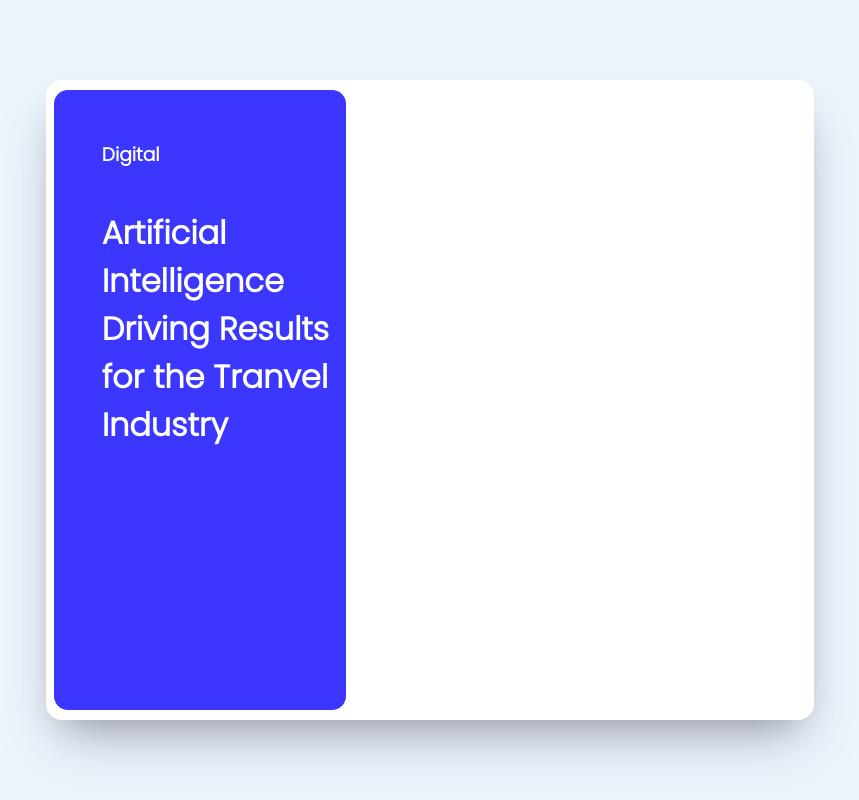
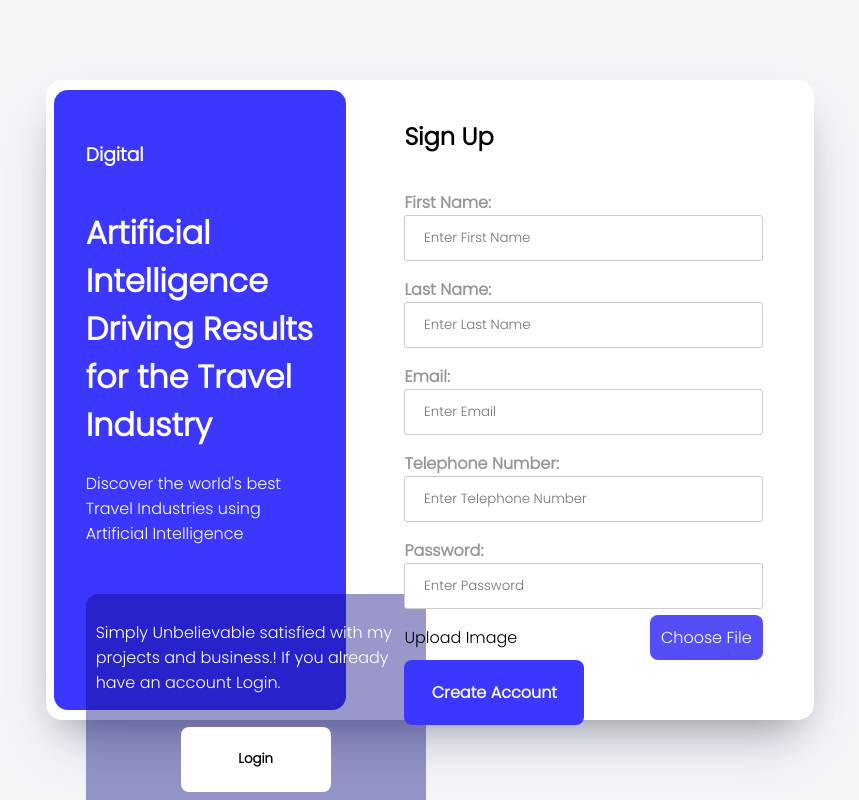
Before and after one commit to LontchiFrank/BridgeLabs_task, a React (Create React App) app: page /signup in a window 1280 px wide. Shown: the whole page, without its empty margins (210-1069 px from the left). Built offline with nearby package versions, Linux system fonts and the light colour scheme.

Commit message:
slide animation

```diff
--- a/src/pages/Signup/Signup.css
+++ b/src/pages/Signup/Signup.css
@@ -1,10 +1,11 @@
 .main {
   width: 100%;
   height: 100vh;
-  background-color: rgb(237, 245, 252);
+  background-color: rgb(244, 247, 250);
   display: flex;
   justify-content: center;
   align-items: center;
+  overflow: hidden;
 }
 .container-middle {
   width: 60%;
@@ -29,6 +30,7 @@
 .overlay {
   width: 95%;
   height: 97%;
+  /* padding-left: 2em; */
   border-radius: 14px;
   background-color: #3c37ff;
 }
@@ -36,16 +38,119 @@
   width: 100%;
   display: flex;
   justify-content: left;
-  padding-left: 3em;
+  padding-left: 2em;
   padding-top: 2em;
 }
 .head h3 {
   color: white;
 }
 .title {
-  padding-left: 3em;
+  padding-left: 2em;
   text-align: left;
 }
 .title h1 {
   color: white;
 }
+.bodies {
+  width: 80%;
+  padding-left: 2em;
+  margin-bottom: 3em;
+  text-align: left;
+  color: white;
+}
+.foot {
+  margin-left: 2em;
+  width: 320px;
+  height: 200px;
+  border-radius: 12px;
+  /* padding-left: 2em; */
+  padding: 10px;
+  background-color: #0a067e69;
+}
+.foot p {
+  text-align: left;
+  color: white;
+  margin-bottom: 2em;
+}
+.bton {
+  width: 100%;
+  display: flex;
+  justify-content: center;
+  align-items: center;
+}
+.bton button {
+  width: 150px;
+  height: 65px;
+  border: none;
+  border-radius: 8px;
+  background-color: white;
+  font-weight: 700;
+  cursor: pointer;
+}
+.thirdpart {
+  padding: 1.2em;
+}
+.secondpart {
+  padding: 1.2em;
+}
+.lay1 {
+  margin-bottom: 1em;
+  display: flex;
+  flex-direction: column;
+}
+.lay1 input {
+  border: 1px solid #ccc;
+  border-radius: 3px;
+  height: 42px;
+  padding-left: 1.4em;
+}
+.lay1 input ::placeholder {
+  padding-left: 2em;
+  /* margin-left: 2em; */
+}
+.forms {
+  padding: 2em;
+  padding-top: 1em;
+}
+.title-head {
+  padding-left: 2em;
+  padding-right: 2em;
+}
+.bton1 {
+  width: 100%;
+  display: flex;
+  justify-content: left;
+  cursor: pointer;
+}
+.bton1 button {
+  width: 180px;
+  height: 65px;
+  border: none;
+  font-size: 16px;
+  color: white;
+  font-weight: 700;
+  border-radius: 8px;
+  background-color: #3c37ff;
+  cursor: pointer;
+}
+.lay1 label {
+  font-weight: 700;
+  color: rgb(145, 150, 151);
+}
+.lay2 {
+  display: flex;
+  padding-bottom: 10px;
+  justify-content: space-between;
+}
+input[type="file"] {
+  display: none;
+}
+.files_bton label {
+  width: 180px;
+  height: 35px;
+  color: white;
+  border: none;
+  border-radius: 8px;
+  padding: 0.7em;
+  background-color: #544ef7;
+}
--- a/src/pages/Signup/Signup.jsx
+++ b/src/pages/Signup/Signup.jsx
@@ -1,23 +1,174 @@
-import React from "react";
+import React, { useRef, useState } from "react";
 import "./Signup.css";
 
 function Signup() {
+  const [formData, setFormData] = useState({
+    fname: "",
+    lname: "",
+    email: "",
+    tel: "",
+    password: "",
+  });
+  const { fname, lname, email, tel, password } = formData;
+
+  const [isOpen, setIsOpen] = useState(false);
+  const myElement = useRef(null);
+  const first = useRef(null);
+  const second = useRef(null);
+  const third = useRef(null);
+
+  const handleClick = () => {
+    first.current.style.transform = "translateX(700px)";
+    first.current.style.transition = "3s";
+    first.current.style.zIndex = "3";
+    second.current.style.transform = "translateX(-450px)";
+    second.current.style.transitionDelay = "1s";
+    second.current.style.transition = "3s";
+    second.current.style.transitionTimingFunction = "linear";
+    setIsOpen(true);
+  };
+
+  const handleSecondClick = () => {
+    first.current.style.transform = "translateX(0px)";
+    first.current.style.transition = "3s";
+    first.current.style.zIndex = "3";
+    second.current.style.transform = "translateX(0px)";
+    // second.current.style.transitionDelay = "1s";
+    second.current.style.transition = "3s";
+    second.current.style.transitionTimingFunction = "linear";
+
+    setIsOpen(false);
+    console.log(isOpen);
+  };
+
+  const handleChange = (e) => {
+    setFormData({ ...formData, [e.target.name]: e.target.value });
+  };
+
   return (
     <div className="main">
       <div className="container-middle">
-        <div className="firstpart">
+        <div className="firstpart" ref={first}>
           <div className="overlay">
             <div className="head">
               <h3>Digital</h3>
             </div>
             <div className="title">
               <h1>
-                Artificial Intelligence Driving Results for the Tranvel Industry
+                Artificial Intelligence Driving Results for the Travel Industry
               </h1>
+            </div>
+            <div className="bodies">
+              <p>
+                Discover the world's best Travel Industries using Artificial
+                Intelligence
+              </p>
+            </div>
+            <div className="foot">
+              <p>
+                Simply Unbelievable satisfied with my projects and business.! If
+                you already have an account Login.
+              </p>
+
+              {isOpen ? (
+                <div className="bton">
+                  <button onClick={() => handleSecondClick()}>Register</button>
+                </div>
+              ) : (
+                <div className="bton">
+                  <button onClick={() => handleClick()}>Login</button>
+                </div>
+              )}
             </div>
           </div>
         </div>
-        <div className="secondpart"></div>
+        {isOpen ? (
+          <div className="secondpart" ref={second}>
+            <div className="title-head">
+              <h2>Sign In</h2>
+            </div>
+            <div className="form-part">
+              <form className="forms">
+                <div className="lay1">
+                  <label>Email:</label>
+                  <input type="email" placeholder="Enter Email" />
+                </div>
+                <div className="lay1">
+                  <label>Password:</label>
+                  <input type="password" placeholder="Enter Password" />
+                </div>
+                <div className="bton1">
+                  <button>Login</button>
+                </div>
+              </form>
+            </div>
+          </div>
+        ) : (
+          <div className="secondpart" ref={second}>
+            <div className="title-head">
+              <h2>Sign Up</h2>
+            </div>
+            <div className="form-part">
+              <form className="forms">
+                <div className="lay1">
+                  <label>First Name:</label>
+                  <input
+                    name="fname"
+                    type="text"
+                    value={fname}
+                    placeholder="Enter First Name"
+                  />
+                </div>
+                <div className="lay1">
+                  <label>Last Name:</label>
+                  <input
+                    name="lname"
+                    type="text"
+                    value={lname}
+                    placeholder="Enter Last Name"
+                  />
+                </div>
+                <div className="lay1">
+                  <label>Email:</label>
+                  <input
+                    name="email"
+                    type="email"
+                    value={email}
+                    placeholder="Enter Email"
+                  />
+                </div>
+                <div className="lay1">
+                  <label>Telephone Number:</label>
+                  <input
+                    name="tel"
+                    type="tel"
+                    value={tel}
+                    placeholder="Enter Telephone Number"
+                  />
+                </div>
+                <div className="lay1">
+                  <label>Password:</label>
+                  <input
+                    name="password"
+                    type="password"
+                    value={password}
+                    placeholder="Enter Password"
+                  />
+                </div>
+                <div className="lay2">
+                  <label>Upload Image</label>
+                  <div className="files_bton">
+                    <input type="file" id="file" name="img" accept="image/*" />
+                    <label for="file">Choose File</label>
+                  </div>
+                </div>
+                <div className="bton1">
+                  <button>Create Account</button>
+                </div>
+              </form>
+            </div>
+          </div>
+        )}
       </div>
     </div>
   );
```
